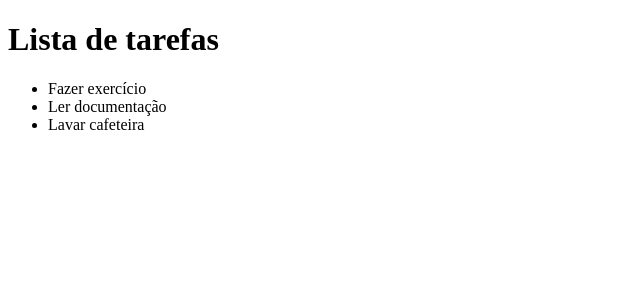
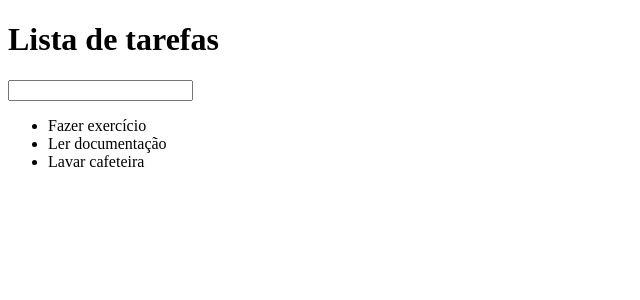
Before and after one commit to fernandoortolan/lista-de-tarefas-react, a React (Vite) app: page / in a window 1280 px wide. Shown: the top 300 px of the page, without its empty margins (0-640 px from the left). Built offline with nearby package versions, Linux system fonts and the light colour scheme.

Commit message:
feat: cria componente Input e integra à App

```diff
--- a/src/App.jsx
+++ b/src/App.jsx
@@ -16,6 +16,12 @@ function ToDoList({ list }) {
   );
 }
 
+function Input() {
+  return (
+    <input type="text"></input>
+  )
+}
+
 function App() {
   const tasks = [
     'Fazer exercício',
@@ -26,6 +32,7 @@ function App() {
   return (
     <>
       <Header title={"Lista de tarefas"} />
+      <Input />
       <ToDoList list={tasks} />
     </>
   );
```
